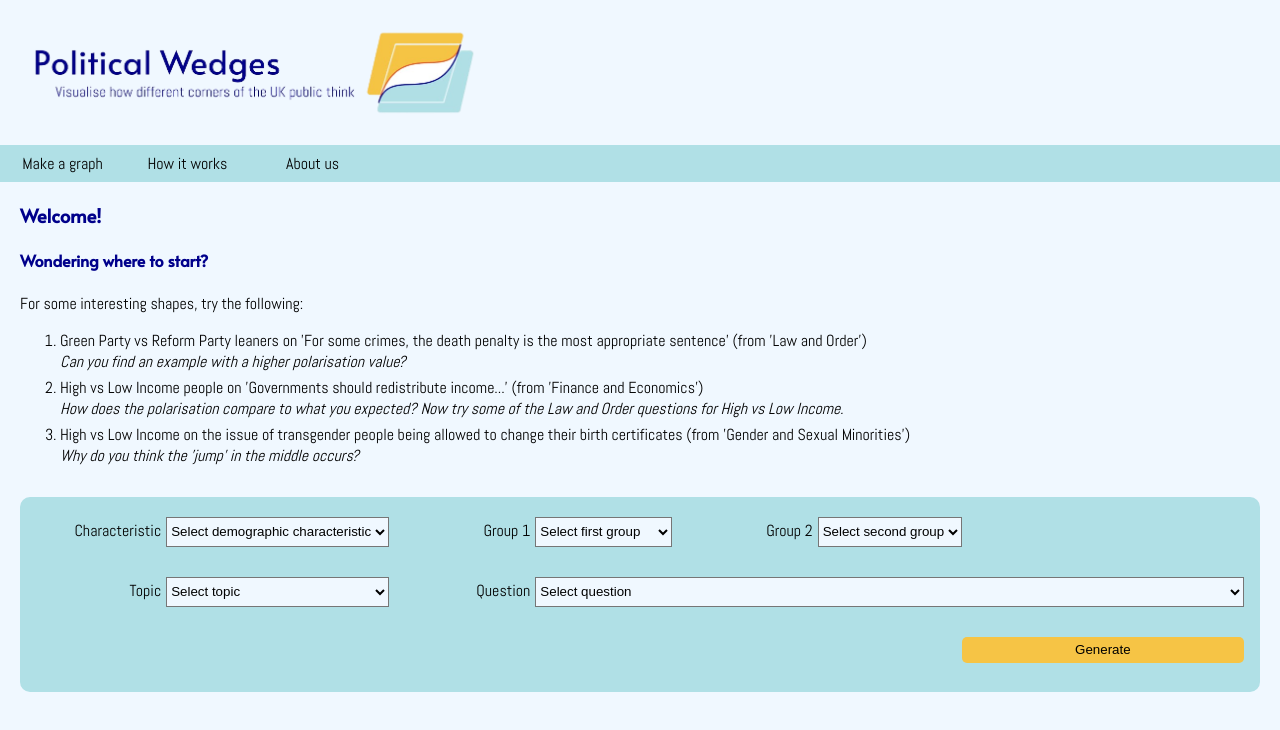
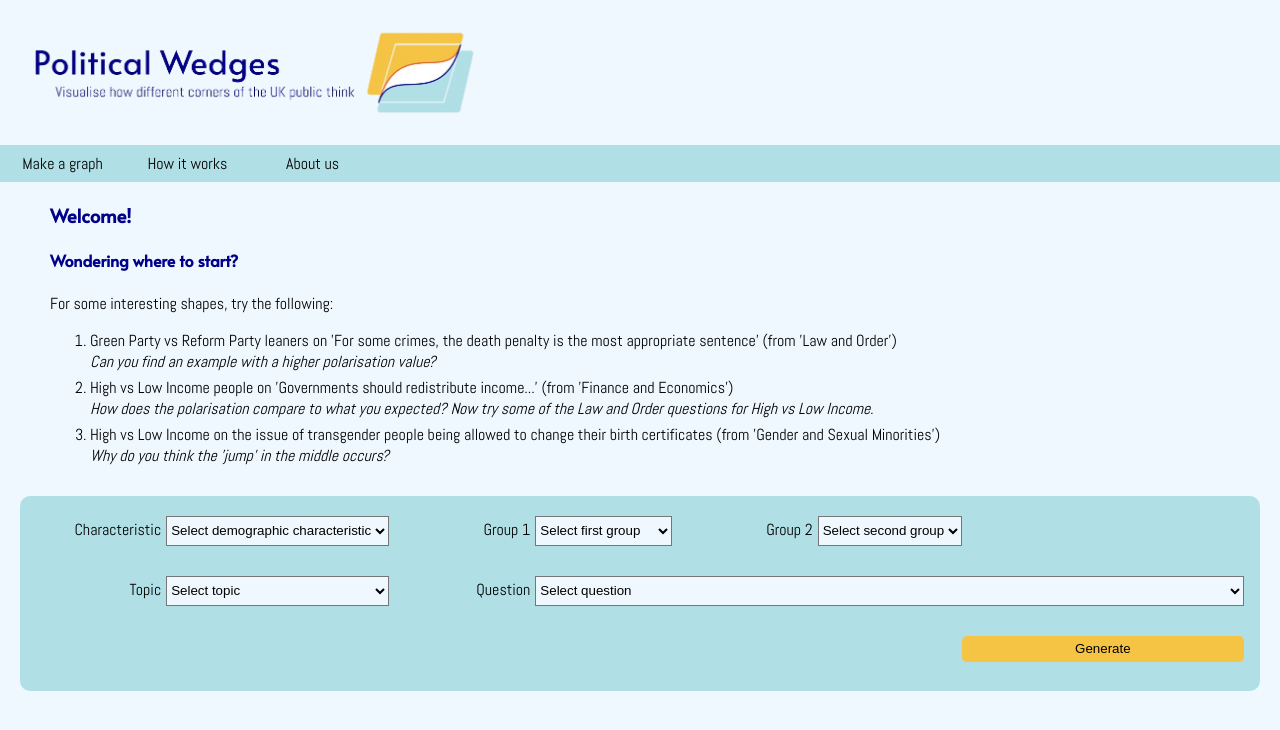
Before and after one commit to z-for-zarrin/political_wedges, a React (Create React App) app in the folder client/: page / in a window 1280 px wide. Shown: the top 730 px of the page. Built offline with nearby package versions, Linux system fonts and the light colour scheme.

Commit message:
graph creation guide margins adjusted

```diff
--- a/client/src/styles/GraphStyle.css
+++ b/client/src/styles/GraphStyle.css
@@ -1,5 +1,5 @@
 #graph-creation-guide{
-    padding-bottom: 15px;
+    margin: 20px 0 30px 30px;
 }
 
 #suggestions li{
```
